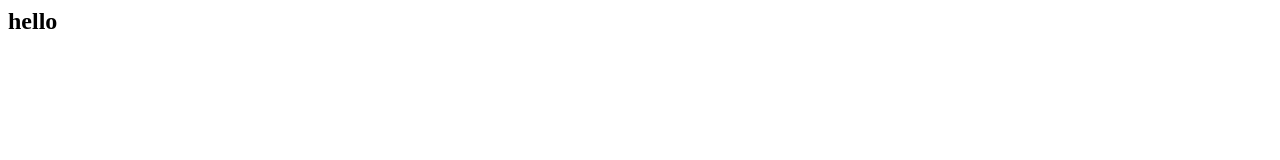
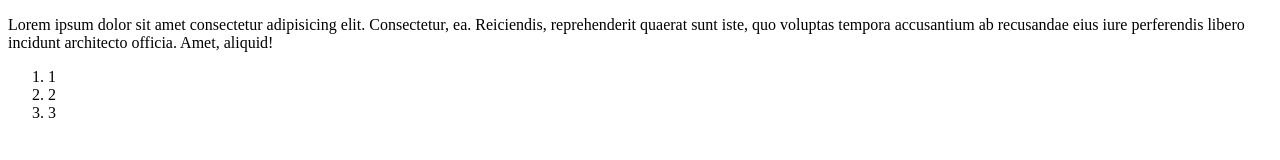
Before and after one commit to Opadimasik/web2module, a plain HTML site: page test.html in a window 1280 px wide. Drawn offline with Linux system fonts and the light colour scheme.

Commit message:
test commit

```diff
--- a/test.html
+++ b/test.html
@@ -1 +1,17 @@
-<h2>hello</h2>
+<!DOCTYPE html>
+<html lang="en">
+<head>
+	<meta charset="UTF-8">
+	<meta http-equiv="X-UA-Compatible" content="IE=edge">
+	<meta name="viewport" content="width=device-width, initial-scale=1.0">
+	<title>Document</title>
+</head>
+<body>
+	<p>Lorem ipsum dolor sit amet consectetur adipisicing elit. Consectetur, ea. Reiciendis, reprehenderit quaerat sunt iste, quo voluptas tempora accusantium ab recusandae eius iure perferendis libero incidunt architecto officia. Amet, aliquid!</p>
+	<ol>
+		<li>1</li>
+		<li>2</li>
+		<li>3</li>
+	</ol>
+</body>
+</html>
```
